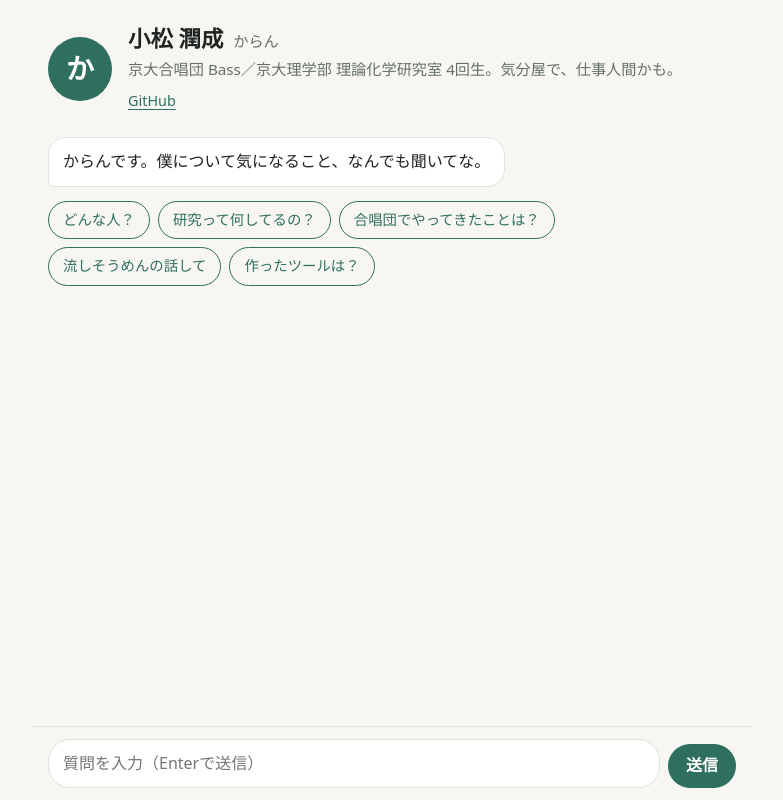
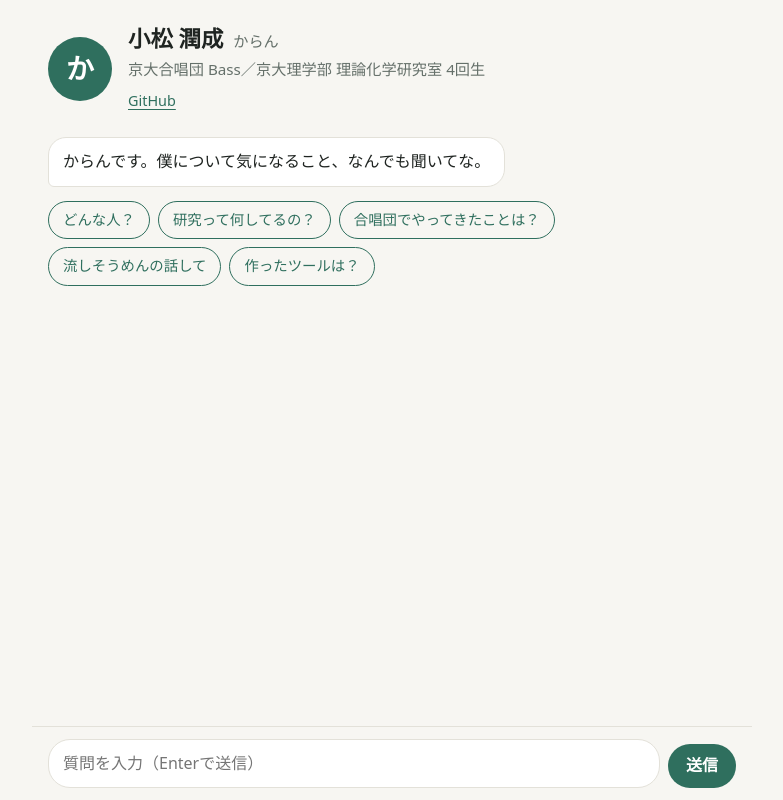
Before and after one commit to junseidesu/self-intro-chat, a plain HTML site: page site/index.html in a window 1280 px wide. Shown: the whole page, without its empty margins (248-1031 px from the left). Drawn offline with Linux system fonts and the light colour scheme.

Commit message:
fix: 見出しの一言を消す
Co-Authored-By: Claude Opus 5.5 <noreply@anthropic.com>

```diff
--- a/site/index.html
+++ b/site/index.html
@@ -15,7 +15,7 @@
     <div class="avatar" aria-hidden="true">か</div>
     <div class="profile-text">
       <h1>小松 潤成 <span class="nickname">からん</span></h1>
-      <p class="tagline">京大合唱団 Bass／京大理学部 理論化学研究室 4回生。気分屋で、仕事人間かも。</p>
+      <p class="tagline">京大合唱団 Bass／京大理学部 理論化学研究室 4回生</p>
       <nav class="links" aria-label="リンク">
         <a href="https://github.com/junseidesu" rel="noopener" target="_blank">GitHub</a>
       </nav>
```
